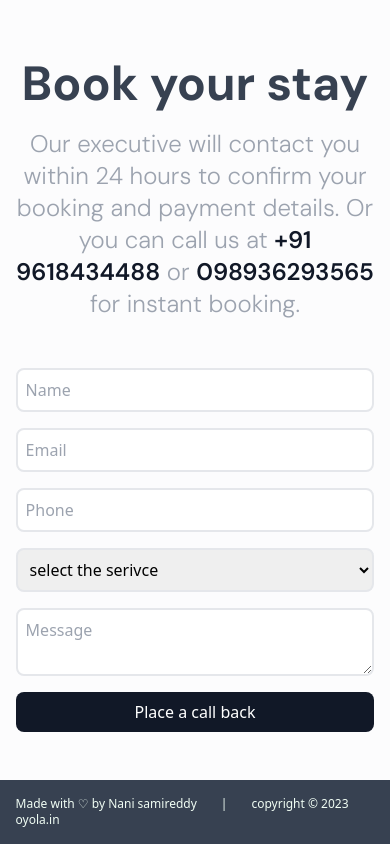
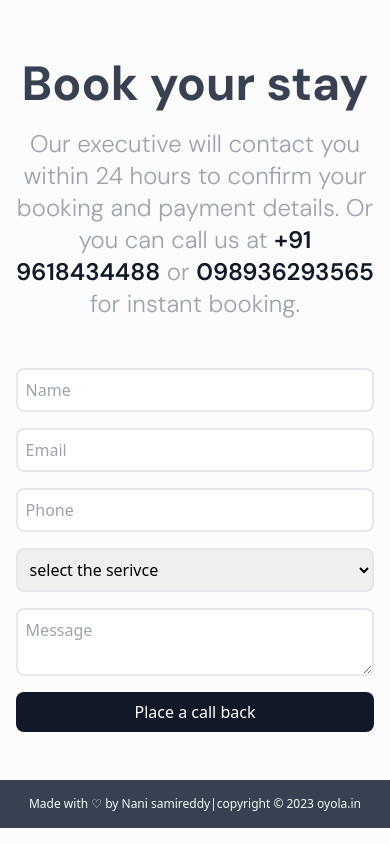
Before and after one commit to nani-samireddy/oyola_version_1, a React (Vite) app: page / in a window 390 px wide. Shown: the part 4857-5701 px from the top of the page. Built offline with nearby package versions, Linux system fonts and the light colour scheme.

Commit message:
updated the footer

```diff
--- a/src/common/components/footer/footer.jsx
+++ b/src/common/components/footer/footer.jsx
@@ -6,7 +6,7 @@ export default function Footer() {
       <div class="w-full flex justify-center items-center text-xs text-green-50">
         <a href="https://nanisamrieddy.dev/" target="_blank" >
           <span>Made with ♡ by Nani samireddy</span>
-          <span class="px-6">|</span>
+          <span class="md:px-6">|</span>
           <span>copyright © 2023 oyola.in</span>
         </a>
       </div>
```
